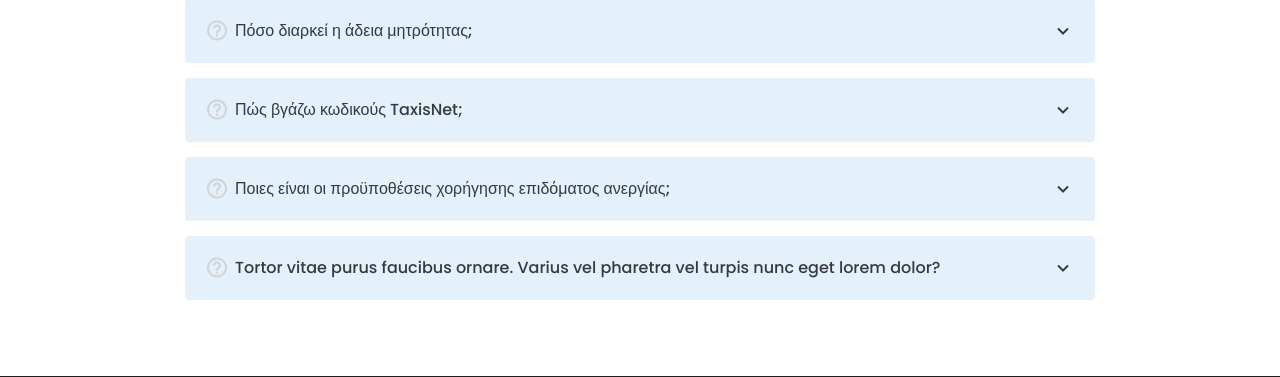
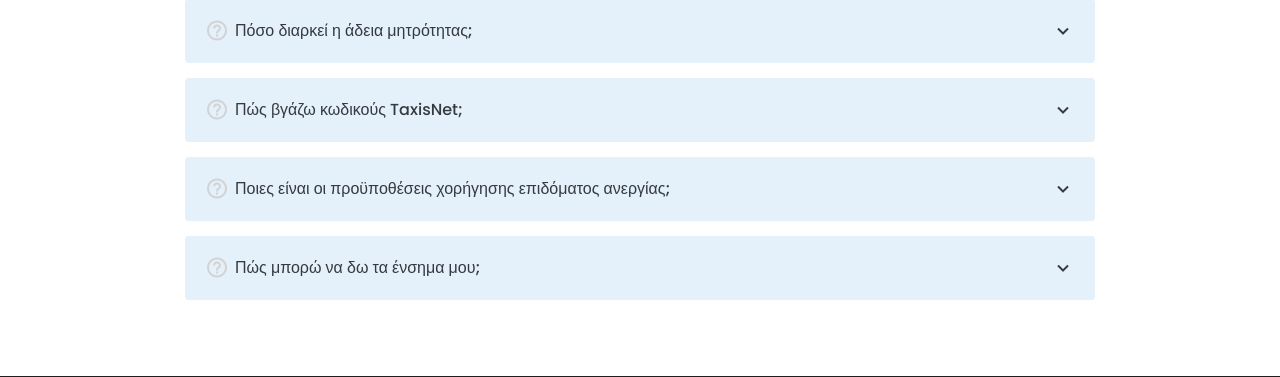
Before and after one commit to Nikoletos-K/Greek-Ministry-of-Labour-website, a PHP site: page / in a window 1280 px wide. Shown: the part 1276-1653 px from the top of the page. Run offline with PHP 8.4, Linux system fonts and the light colour scheme; some libraries are stand-ins or nearby versions.

Commit message:
finish common questions section

```diff
--- a/Green/Green/assets/css/style.css
+++ b/Green/Green/assets/css/style.css
@@ -748,6 +748,11 @@ a .covid-btn:hover {
   }
 }
 
+.q-4{
+  font-size: 16px;
+  font-weight: 500;
+}
+
 /*--------------------------------------------------------------
 # Sections General
 --------------------------------------------------------------*/
--- a/Green/Green/index.html
+++ b/Green/Green/index.html
@@ -369,9 +369,9 @@
                 4. Να μην αυτοαπασχολούνται </br>
                 5. Να έχουν την ιδιότητα του ανέργου κατά την αίτηση για την επιδότηση </br>
               </br>
-                Επιπρόσθετα:</br>
+                Επιπρόσθετα:</br></br>
 
-                α) Για δικαιούχο που επιδοτείται για πρώτη φορά απαιτείται:</br>
+                <p class="q-4"><b>α) Για δικαιούχο που επιδοτείται για πρώτη φορά απαιτείται:</b></p>
 
               </br><b>1η περίπτωση: </b> </br>
 
@@ -385,22 +385,27 @@
 
                 • Πραγματοποίηση 80 ημερών εργασίας σε κάθε έτος κατά τα δύο προηγούμενα έτη, πριν από τη λήξη ή τη λύση της εργασιακής σχέσης.</br>
 
-              </br>β) Για δικαιούχο που έχει επιδοτηθεί στο παρελθόν απαιτείται:</br>
+              </br><p class="q-4"><b>β) Για δικαιούχο που έχει επιδοτηθεί στο παρελθόν απαιτείται:</b></p></br>
 
                 • Πραγματοποίηση τουλάχιστον 125 ημερών εργασίας στο τελευταίο 14μηνο, πριν από τη λήξη ή τη λύση της εργασιακής του σχέσης, χωρίς να υπολογίζονται σε αυτές οι τελευταίοι δύο μήνες πριν από τη λήξη ή τη λύση αυτής</br>
 
                 • Τα ημερήσια επιδόματα ανεργίας που έχει λάβει εντός της προηγούμενης τετραετίας, από την εκάστοτε έναρξη της επιδότησης, να μην υπερβαίνουν τα τετρακόσια (400).</br>
 
-                Εάν εντός της τετραετίας έχει επιδοτηθεί για χρονικό διάστημα μικρότερο των τετρακοσίων (400) ημερήσιων επιδομάτων, δικαιούται να επιδοτηθεί για τον υπόλοιπο αριθμό ημερησίων επιδομάτων, μέχρι τη συμπλήρωση του ανώτατου ορίου των τετρακοσίων (400) ημερησίων επιδομάτων.</br>
+              </br>Εάν εντός της τετραετίας έχει επιδοτηθεί για χρονικό διάστημα μικρότερο των τετρακοσίων (400) ημερήσιων επιδομάτων, δικαιούται να επιδοτηθεί για τον υπόλοιπο αριθμό ημερησίων επιδομάτων, μέχρι τη συμπλήρωση του ανώτατου ορίου των τετρακοσίων (400) ημερησίων επιδομάτων.</br>
               </p>
             </div>
           </li>
 
           <li data-aos="fade-up" data-aos-delay="400">
-            <i class="bx bx-help-circle icon-help"></i> <a data-toggle="collapse" href="#faq-list-5" class="collapsed">Tortor vitae purus faucibus ornare. Varius vel pharetra vel turpis nunc eget lorem dolor? <i class="bx bx-chevron-down icon-show"></i><i class="bx bx-chevron-up icon-close"></i></a>
+            <i class="bx bx-help-circle icon-help"></i> <a data-toggle="collapse" href="#faq-list-5" class="collapsed">Πώς μπορώ να δω τα ένσημα μου; <i class="bx bx-chevron-down icon-show"></i><i class="bx bx-chevron-up icon-close"></i></a>
             <div id="faq-list-5" class="collapse" data-parent=".faq-list">
               <p>
-                Laoreet sit amet cursus sit amet dictum sit amet justo. Mauris vitae ultricies leo integer malesuada nunc vel. Tincidunt eget nullam non nisi est sit amet. Turpis nunc eget lorem dolor sed. Ut venenatis tellus in metus vulputate eu scelerisque.
+                Για να μπορέσετε να δείτε τα ένσημα που έχετε υπάρχουν δύο τρόποι:</br></br>
+                1. Μέσω αυτού του ιστοχώρου. Αν έχετε λογαριασμό συνδεθείτε, αλλιώς δημιουργήστε πατώντας το κουμπί <i>Εγγραφή</i>.
+                 Στην συνέχεια θα έχετε πράσβαση σε όλα τα προσωπικά σας στοιχεία που αφορούν τα εργασιακά.</br></br>
+                2. Μέσω της πλατφόρμας atlas.gov.gr, όπου εισάγεται τους κωδικούς TaxisNet και το ΑΜΚΑ σας. Τότε μπορείτε να δείτε
+                 τα ένσημά σας συγκεντρωτικά ανά ταμείο, ενώ πατώντας την επιλογή εκτύπωση του ασφαλιστικού βιογραφικού μπορείτε
+                  να δείτε αναλυτικά όλα τα ένσημα μηνιαίως.</br> </br>
               </p>
             </div>
           </li>
```
